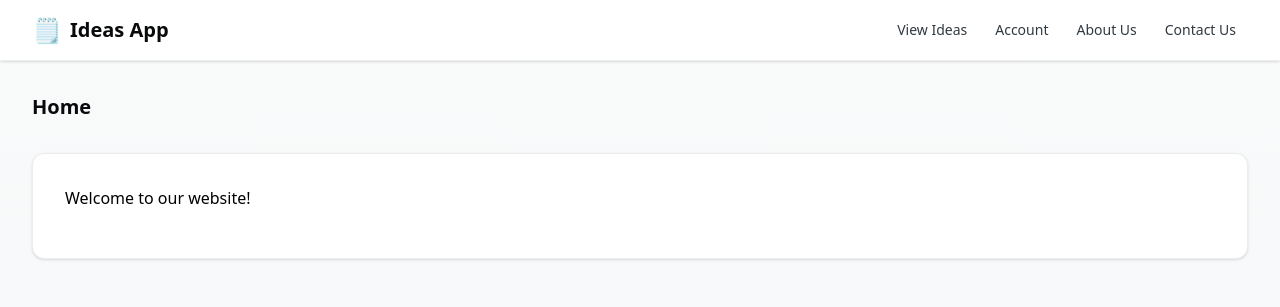
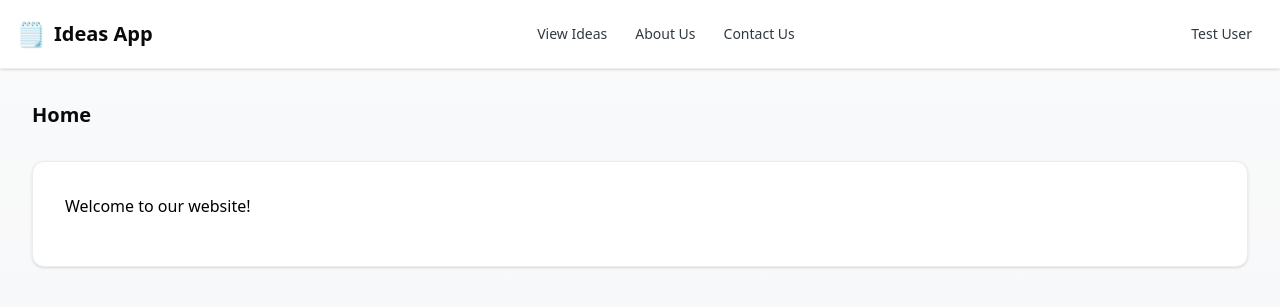
Before and after one commit to carloalejandrosalas/Ideas-project-laravel-2026, a Laravel app: page / in a window 1280 px wide. Shown: the top 307 px of the page. Run offline with Laravel 12, Linux system fonts and the light colour scheme; a user stored in the database is signed in; data comes from the database, SQL or seed files in the repository; style sheets or scripts are compiled from the project's sources.

Commit message:
Change navbar for better styling.

```diff
--- a/resources/views/components/layout.blade.php
+++ b/resources/views/components/layout.blade.php
@@ -1,6 +1,13 @@
 <!DOCTYPE html>
 <html lang="en" class="h-full">
-@props(['addRoute' => false, 'addText' => '+ Add Idea', 'title' => '', 'backRoute' => false, 'backRouteParams' => [], 'showBack' => false])
+@props([
+    'addRoute' => false,
+    'addText' => '+ Add Idea',
+    'title' => '',
+    'backRoute' => false,
+    'backRouteParams' => [],
+    'showBack' => false,
+])
 
 <head>
     <meta charset="UTF-8">
@@ -13,31 +20,39 @@
 <body class="min-h-screen bg-gradient-to-b from-slate-50 to-slate-100">
     <!-- Navigation Bar -->
     <nav class="sticky top-0 z-50 border-b border-slate-200 bg-white/95 shadow-sm backdrop-blur-sm">
-        <div class="mx-auto max-w-7xl px-4 py-3 sm:px-6 lg:px-8">
-            <div class="flex items-center justify-between">
+        <div class="flex justify-between items-center p-4">
             <!-- Logo -->
+            <div>
                 <a href="{{ route('welcome') }}"
                     class="flex items-center gap-2 text-xl font-bold text-slate-900 transition-colors duration-200 hover:text-blue-600">
                     <span class="text-2xl">🗒️</span>
                     <span class="hidden sm:inline">Ideas App</span>
                 </a>
+            </div>
 
             <div class="flex items-center gap-1">
                 <ul class="flex gap-1">
                     @auth
                         <!-- Authenticated Links -->
                         <x-navlink href="{{ route('ideas.index') }}">View Ideas</x-navlink>
-                            <x-navlink href="{{ route('account') }}">Account</x-navlink>
                     @endauth
+
                     <x-navlink href="{{ route('about') }}">About Us</x-navlink>
                     <x-navlink href="{{ route('contact') }}">Contact Us</x-navlink>
+
+                </ul>
+            </div>
+            <div class="flex gap-1">
+                <ul class="flex gap-1">
+                    @auth
+                        <x-navlink title="Account menu" href="{{ route('account') }}">{{ Auth::user()->name }}</x-navlink>
+                    @endauth
                     @guest
                         <!-- Guest Links -->
                         <x-navlink href="{{ route('login') }}">Login</x-navlink>
                         <x-navlink href="{{ route('register') }}">Register</x-navlink>
                     @endguest
                 </ul>
-                </div>
             </div>
         </div>
     </nav>
--- a/resources/views/components/navlink.blade.php
+++ b/resources/views/components/navlink.blade.php
@@ -1,5 +1,6 @@
 <li>
-    <a href="{{ $href }}" class="inline-flex rounded-lg px-3 py-2 text-sm font-medium text-slate-700 transition-all duration-200 hover:bg-slate-100 hover:text-blue-600 focus:outline-none focus:ring-2 focus:ring-blue-500 focus:ring-offset-2">
+    <a
+        {{ $attributes->merge(['title' => $title ?? '', 'class' => 'inline-flex rounded-lg px-3 py-2 text-sm font-medium text-slate-700 transition-all duration-200 hover:bg-slate-100 hover:text-blue-600 focus:outline-none focus:ring-2 focus:ring-blue-500 focus:ring-offset-2']) }}>
         {{ $slot }}
     </a>
 </li>
```
Lines whose indentation alone changed are shown as unchanged.
